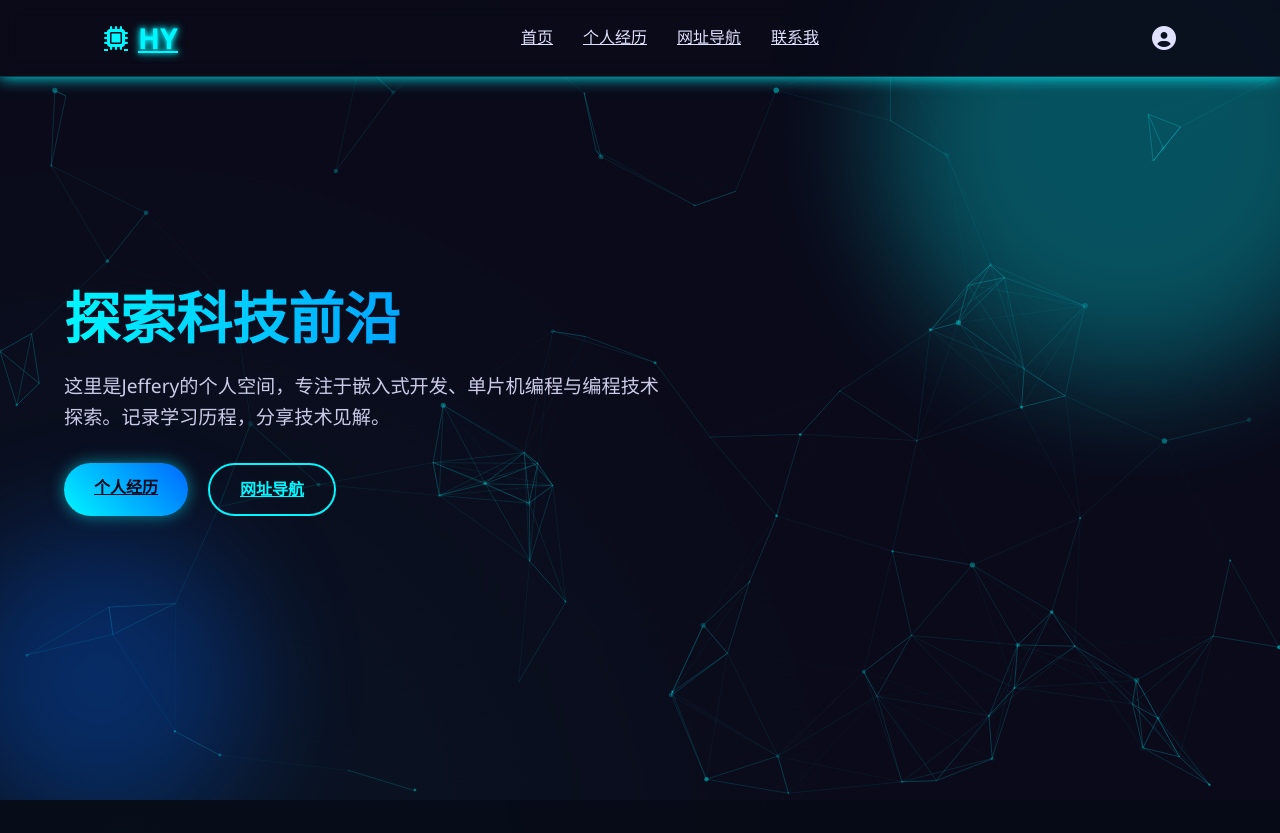
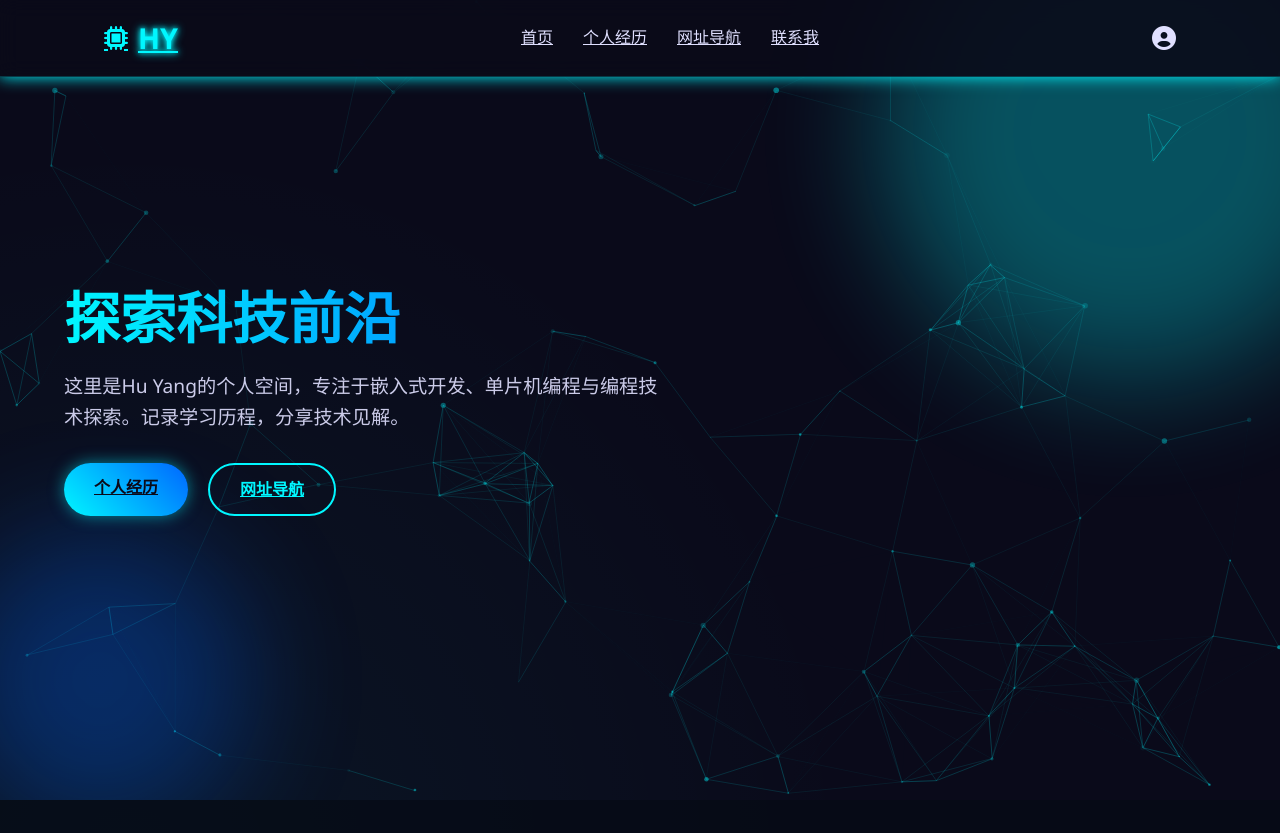
Before and after one commit to Jeffer-Hu/huyang.github.io, a plain HTML site: page index.html in a window 1280 px wide. Shown: the top 833 px of the page. Drawn offline with nearby package versions, Linux system fonts and the light colour scheme.

Commit message:
Update index.html

```diff
--- a/index.html
+++ b/index.html
@@ -844,7 +844,7 @@
         <div class="hero-bg-element bg-circle-2"></div>
         <div class="hero-content">
             <h1>探索科技前沿</h1>
-            <p>这里是Jeffery的个人空间，专注于嵌入式开发、单片机编程与编程技术探索。记录学习历程，分享技术见解。</p>
+            <p>这里是Hu Yang的个人空间，专注于嵌入式开发、单片机编程与编程技术探索。记录学习历程，分享技术见解。</p>
             <div class="hero-btns">
                 <a href="#experience" class="btn btn-primary">个人经历</a>
                 <a href="#cards" class="btn btn-outline">网址导航</a>
```
